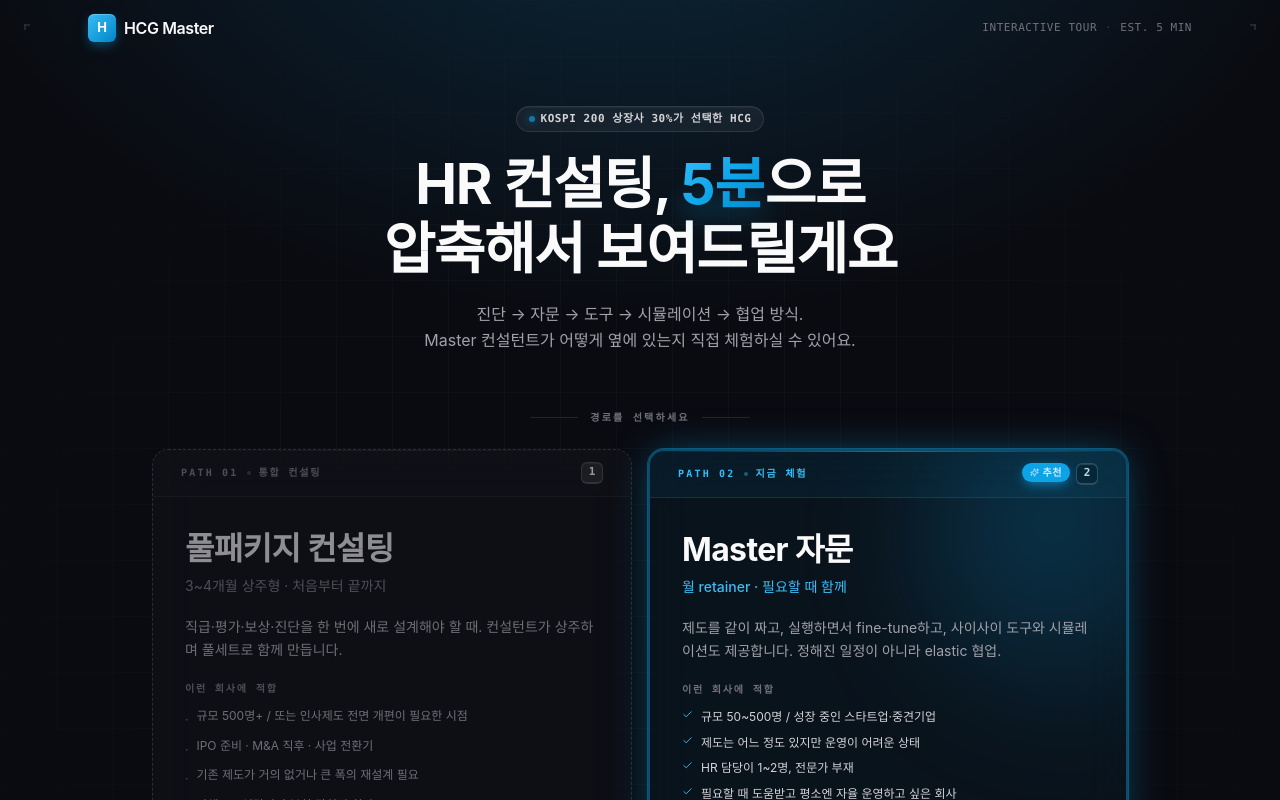
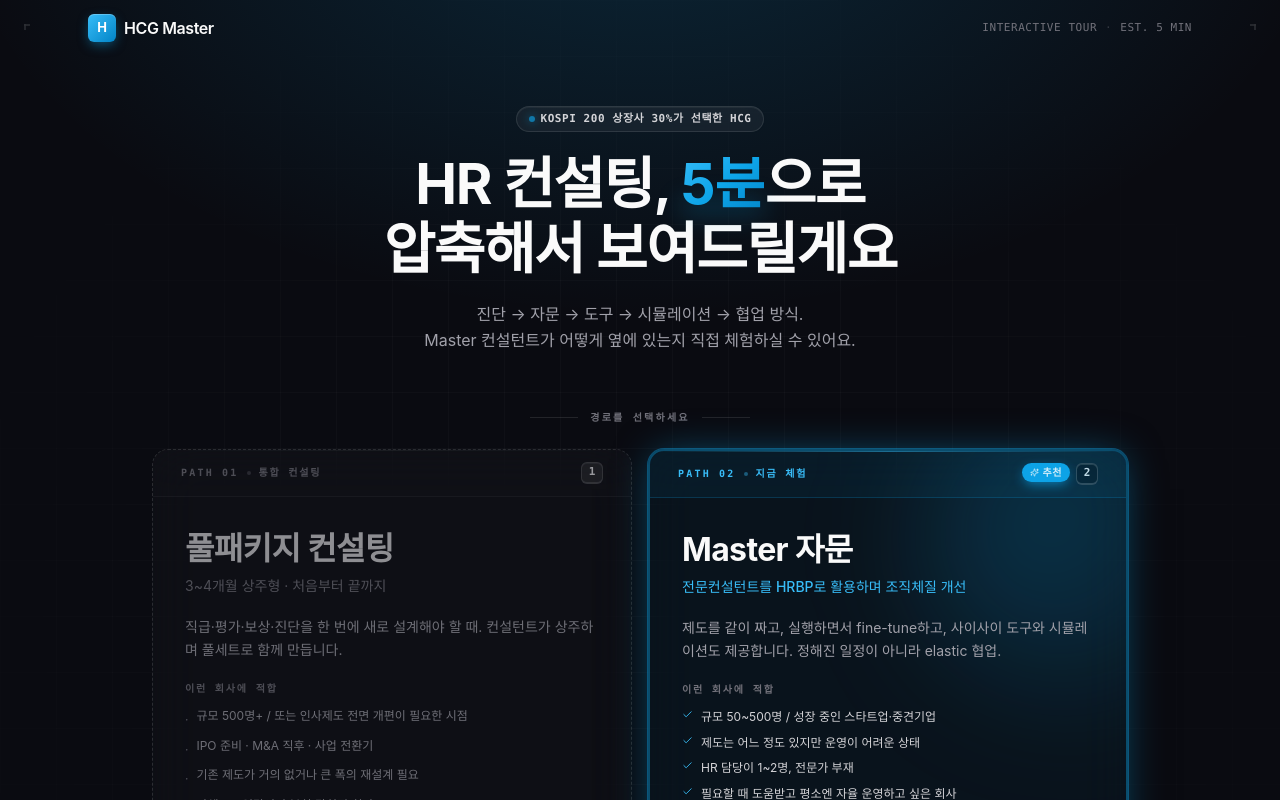
Before and after one commit to skyyoung2030-star/hradvisory, a React (Vite) app: page / in a window 1280 px wide. Shown: the top 800 px of the page. Built offline with nearby package versions, Linux system fonts and the light colour scheme; no server answers; a web font is replaced by a local one.

Commit message:
Updated Welcome.tsx

```diff
--- a/src/pages/Welcome.tsx
+++ b/src/pages/Welcome.tsx
@@ -262,7 +262,7 @@ function MasterPath({ onCtaClick }: { onCtaClick: () => void }) {
               Master 자문
             </h2>
             <p className="block text-[14px] text-accent-400 font-medium mt-1.5">
-              월 retainer · 필요할 때 함께
+              전문컨설턴트를 HRBP로 활용하며 조직체질 개선
             </p>
           </div>
 
```
